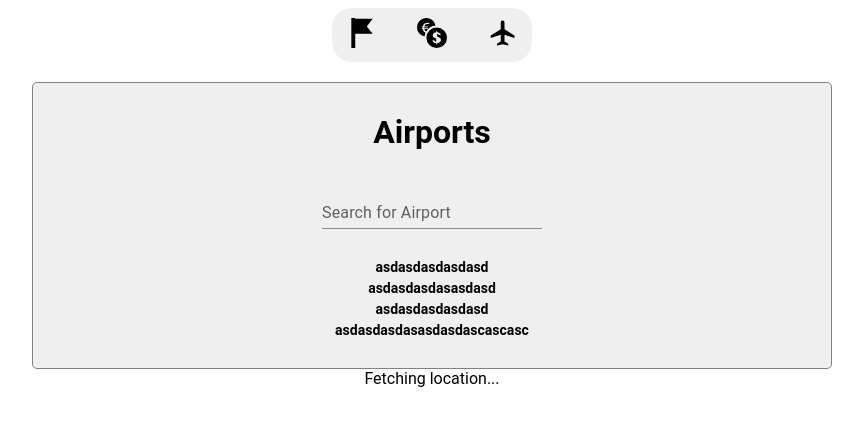
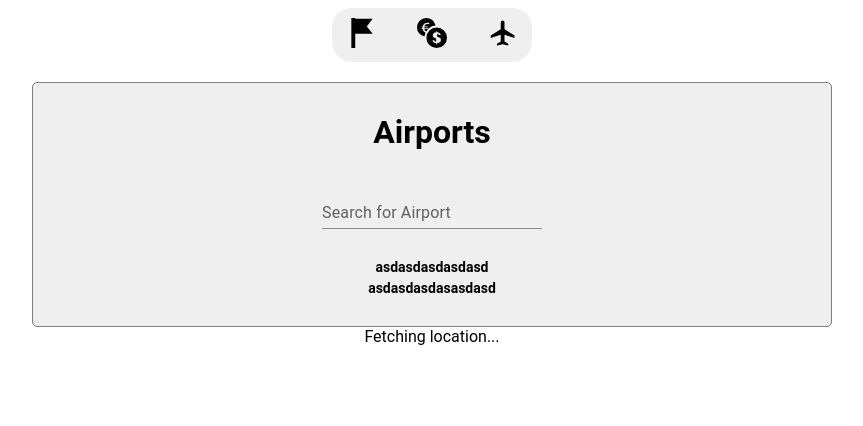
Before and after one commit to achiewe/countries-project, a React (Vite) app: page /Airports in a window 1280 px wide. Shown: the top 426 px of the page, without its empty margins (208-1071 px from the left). Built offline with nearby package versions, Linux system fonts and the light colour scheme; no server answers.

Commit message:
remove div from the component

```diff
--- a/src/components/Airports/AirportsList.tsx
+++ b/src/components/Airports/AirportsList.tsx
@@ -14,10 +14,6 @@ export default function AirportsList() {
         <div className="mainDivAirports">
           <p> asdasdasdasdasd</p>
           <p> asdasdasdasasdasd</p>
-        </div>
-        <div className="mainDivAirports">
-          <p> asdasdasdasdasd</p>
-          <p> asdasdasdasasdasdascascasc</p>
         </div>
       </div>
     </AirportsContainer>
```
